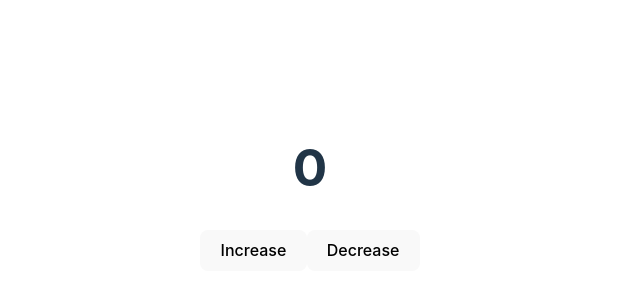
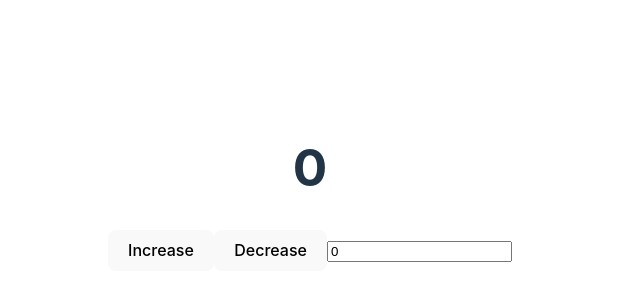
Before and after one commit to tejasvi8686/React_Hooks, a React (Vite) app: page /use-reducer in a window 1280 px wide. Shown: the part 212-512 px from the top of the page, without its empty margins (330-970 px from the left). Built offline with nearby package versions, Linux system fonts and the light colour scheme.

Commit message:
useReducer

```diff
--- a/src/components/UseReducer/useReducer.jsx
+++ b/src/components/UseReducer/useReducer.jsx
@@ -11,8 +11,11 @@ const useReducers = () => {
       case "decrease": {
         return { count: state.count - 1 };
       }
-      default : {
-        return state
+      case "input": {
+        return { count: action.paylod };
+      }
+      default: {
+        return state;
       }
     }
   };
@@ -23,7 +26,13 @@ const useReducers = () => {
       <h1>{state.count}</h1>
       <button onClick={() => dispatch({ type: "increase" })}>Increase</button>
       <button onClick={() => dispatch({ type: "decrease" })}>Decrease</button>
-
+      <input
+        type="number"
+        value={state.count}
+        onChange={(e) =>
+          dispatch({ type: "input", paylod: Number(e.target.value) })
+        }
+      />
     </div>
   );
 };
```
